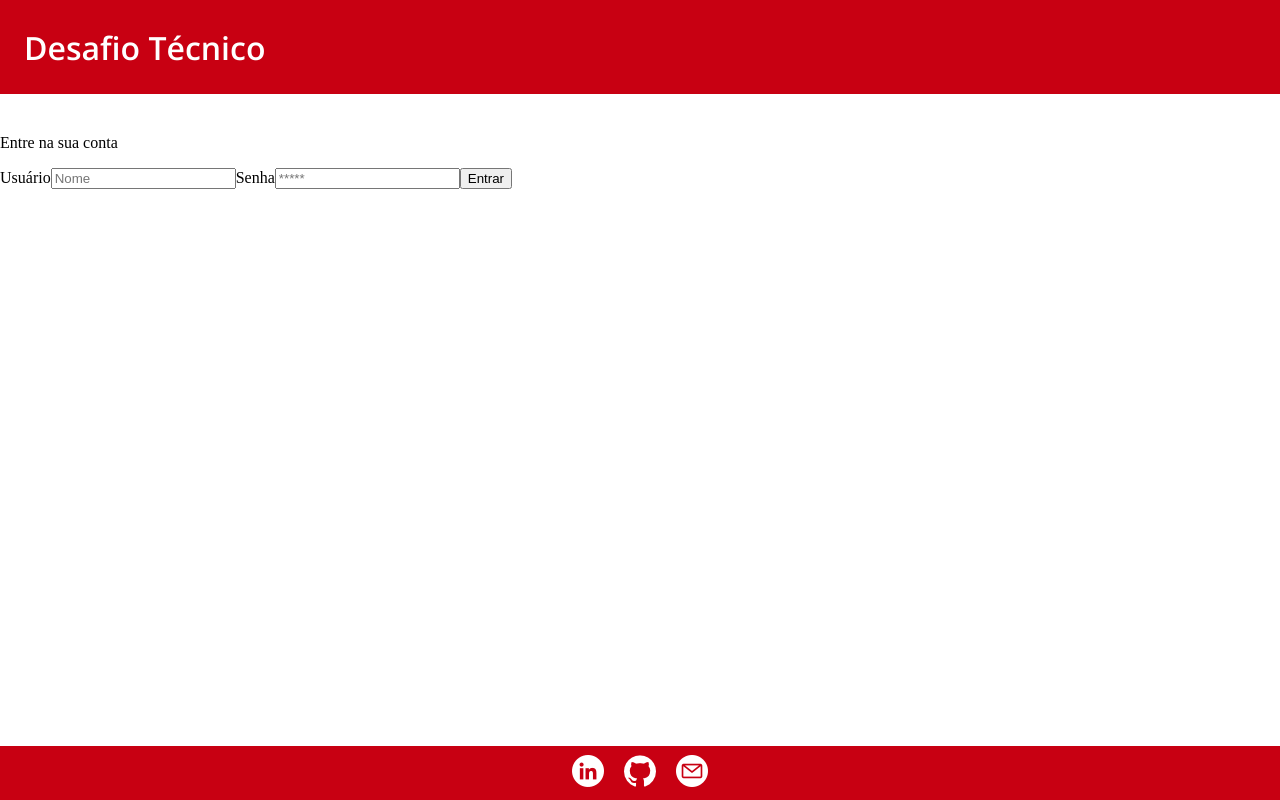
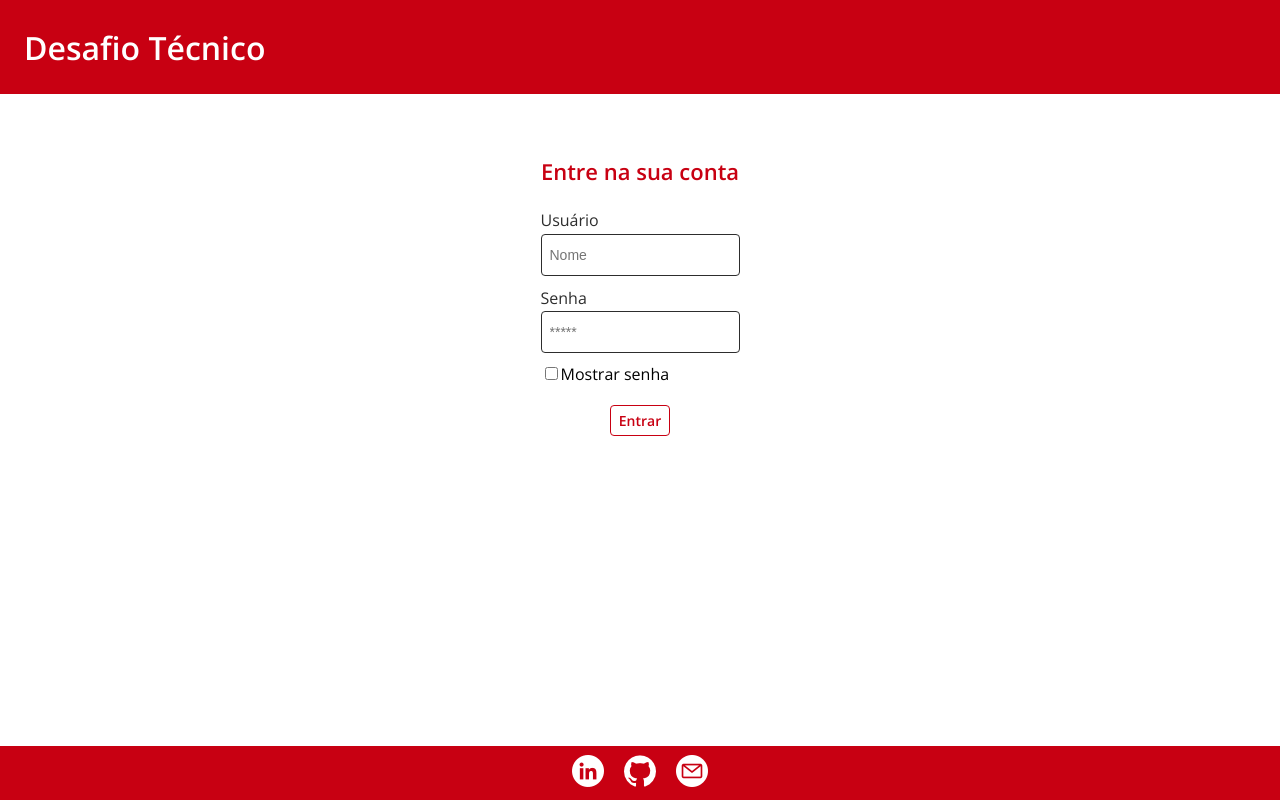
Before and after one commit to adriatls/UserList-React, a React (Vite) app: page /login in a window 1280 px wide. Built offline with nearby package versions, Linux system fonts and the light colour scheme.

Commit message:
feat: adding style to Login page and form

```diff
--- a/index.html
+++ b/index.html
@@ -13,6 +13,7 @@
         padding: 0;
         width: 100vw;
         min-height: 100vh;
+        font-family: "Open Sans";
       }
     </style>
   </head>
--- a/src/App.jsx
+++ b/src/App.jsx
@@ -1,7 +1,7 @@
 import React from "react";
 import { BrowserRouter, Navigate, Route, Routes } from "react-router-dom";
 import UserList from "./pages/UserList";
-import Login from "./pages/Login";
+import Login from "./pages/Login/Login";
 import Error from "./pages/Error";
 import useLocalStorage from "./hooks/useLocalStorage";
 import { defaultUser } from "./utils/defaultUser";
--- a/src/components/Header/Styled.js
+++ b/src/components/Header/Styled.js
@@ -11,7 +11,6 @@ export const HeaderContainer = styled.header`
 
   h1 {
     color: #ffffff;
-    font-family: "Open Sans";
   }
 `;
 
--- /dev/null
+++ b/src/components/UseForm/Styled.js
@@ -0,0 +1,53 @@
+import styled from "styled-components";
+
+export const Form = styled.form`
+  display: flex;
+  flex-direction: column;
+  justify-content: flex-start;
+  align-items: flex-start;
+  gap: 10px;
+
+  button {
+    padding: 5px 8px;
+    background-color: #ffffff;
+    border: 1.5px solid #c80012;
+    border-radius: 4px;
+    color: #c80012;
+    font-family: "Open Sans";
+    font-weight: 600;
+    font-size: 14px;
+    align-self: center;
+    margin-top: 10px;
+
+    &:hover {
+      cursor: pointer;
+    }
+  }
+`;
+
+export const InputContainer = styled.div`
+  display: flex;
+  flex-direction: column;
+
+  label {
+    font-weight: 500;
+    font-size: 16px;
+    line-height: 160%;
+    color: #2d2d2d;
+  }
+
+  input {
+    border: thin solid #2d2d2d;
+    padding: 0px 8px;
+    border-radius: 4px;
+    background-color: #fff;
+    font-weight: 400;
+    font-size: 14px;
+    line-height: 160%;
+    height: 40px;
+  }
+`;
+
+export const Checkbox = styled.input.attrs({ type: "checkbox" })`
+  accent-color: #c80012;
+`;
--- /dev/null
+++ b/src/components/UseForm/UserForm.jsx
@@ -0,0 +1,65 @@
+import React from "react";
+import PropTypes from "prop-types";
+import { Checkbox, Form, InputContainer } from "./Styled";
+
+const UserForm = ({
+  handleSubmit,
+  username,
+  setUsername,
+  password,
+  setPassword,
+  buttonLabel,
+}) => {
+  const [showPassword, setShowPassword] = React.useState(false);
+
+  return (
+    <Form onSubmit={handleSubmit}>
+      <InputContainer>
+        <label htmlFor="username">Usuário</label>
+        <input
+          type="text"
+          id="username"
+          value={username || ""}
+          onChange={(event) => setUsername(event.target.value.trim())}
+          placeholder="Nome"
+          required
+        />
+      </InputContainer>
+
+      <InputContainer>
+        <label htmlFor="password">Senha</label>
+        <input
+          type={showPassword ? "text" : "password"}
+          id="password"
+          value={password || ""}
+          onChange={(event) => setPassword(event.target.value.trim())}
+          placeholder="*****"
+          required
+        />
+      </InputContainer>
+
+      <label>
+        <Checkbox
+          type="checkbox"
+          onChange={() => setShowPassword(!showPassword)}
+          checked={showPassword}
+        />
+        Mostrar senha
+      </label>
+
+      <button type="submit">{buttonLabel}</button>
+    </Form>
+  );
+};
+
+UserForm.propTypes = {
+  handleSubmit: PropTypes.func.isRequired,
+  username: PropTypes.string.isRequired,
+  setUsername: PropTypes.func.isRequired,
+  password: PropTypes.string.isRequired,
+  setPassword: PropTypes.func.isRequired,
+  buttonLabel: PropTypes.string.isRequired,
+  showPassword: PropTypes.bool,
+};
+
+export default UserForm;
--- a/src/components/UserForm.jsx
+++ /dev/null
@@ -1,48 +0,0 @@
-import React from "react";
-import PropTypes from "prop-types";
-
-const UserForm = ({
-  handleSubmit,
-  username,
-  setUsername,
-  password,
-  setPassword,
-  buttonLabel,
-}) => {
-  return (
-    <form onSubmit={handleSubmit}>
-      <label htmlFor="username">Usuário</label>
-      <input
-        type="text"
-        id="username"
-        value={username || ''}
-        onChange={(event) => setUsername(event.target.value.trim())}
-        placeholder="Nome"
-        required
-      />
-
-      <label htmlFor="password">Senha</label>
-      <input
-        type="password"
-        id="password"
-        value={password || ''}
-        onChange={(event) => setPassword(event.target.value.trim())}
-        placeholder="*****"
-        required
-      />
-
-      <button type="submit">{buttonLabel}</button>
-    </form>
-  );
-};
-
-UserForm.propTypes = {
-  handleSubmit: PropTypes.func.isRequired,
-  username: PropTypes.string.isRequired,
-  setUsername: PropTypes.func.isRequired,
-  password: PropTypes.string.isRequired,
-  setPassword: PropTypes.func.isRequired,
-  buttonLabel: PropTypes.string.isRequired,
-};
-
-export default UserForm;
--- a/src/components/UserModal.jsx
+++ b/src/components/UserModal.jsx
@@ -2,7 +2,7 @@ import React from "react";
 import Modal from "react-modal";
 import { v4 as uuidv4 } from "uuid";
 import PropTypes from "prop-types";
-import UserForm from "./UserForm";
+import UserForm from "./UseForm/UserForm";
 import { isNotEmptyObj } from "../utils/isNotEmptyObj";
 
 const UserModal = ({
--- a/src/pages/Login.jsx
+++ b/src/pages/Login/Login.jsx
@@ -1,7 +1,8 @@
 import React from "react";
 import { useNavigate } from "react-router-dom";
 import PropTypes from "prop-types";
-import UserForm from "../components/UserForm";
+import UserForm from "../../components/UseForm/UserForm";
+import { LoginContainer } from "./Styled";
 
 const Login = ({ userList, setLoggedWith }) => {
   const [username, setUsername] = React.useState("");
@@ -35,7 +36,7 @@ const Login = ({ userList, setLoggedWith }) => {
   };
 
   return (
-    <div>
+    <LoginContainer>
       <p>Entre na sua conta</p>
 
       {invalidLogin && <p>Usuário ou senha inválidos</p>}
@@ -48,7 +49,7 @@ const Login = ({ userList, setLoggedWith }) => {
         handleSubmit={handleSubmit}
         buttonLabel={"Entrar"}
       />
-    </div>
+    </LoginContainer>
   );
 };
 
--- /dev/null
+++ b/src/pages/Login/Styled.js
@@ -0,0 +1,14 @@
+import styled from "styled-components";
+
+export const LoginContainer = styled.main`
+  display: flex;
+  flex-direction: column;
+  justify-content: center;
+  align-items: center;
+
+  p {
+    color: #c80012;
+    font-weight: bold;
+    font-size: 22px;
+  }
+`;
```
